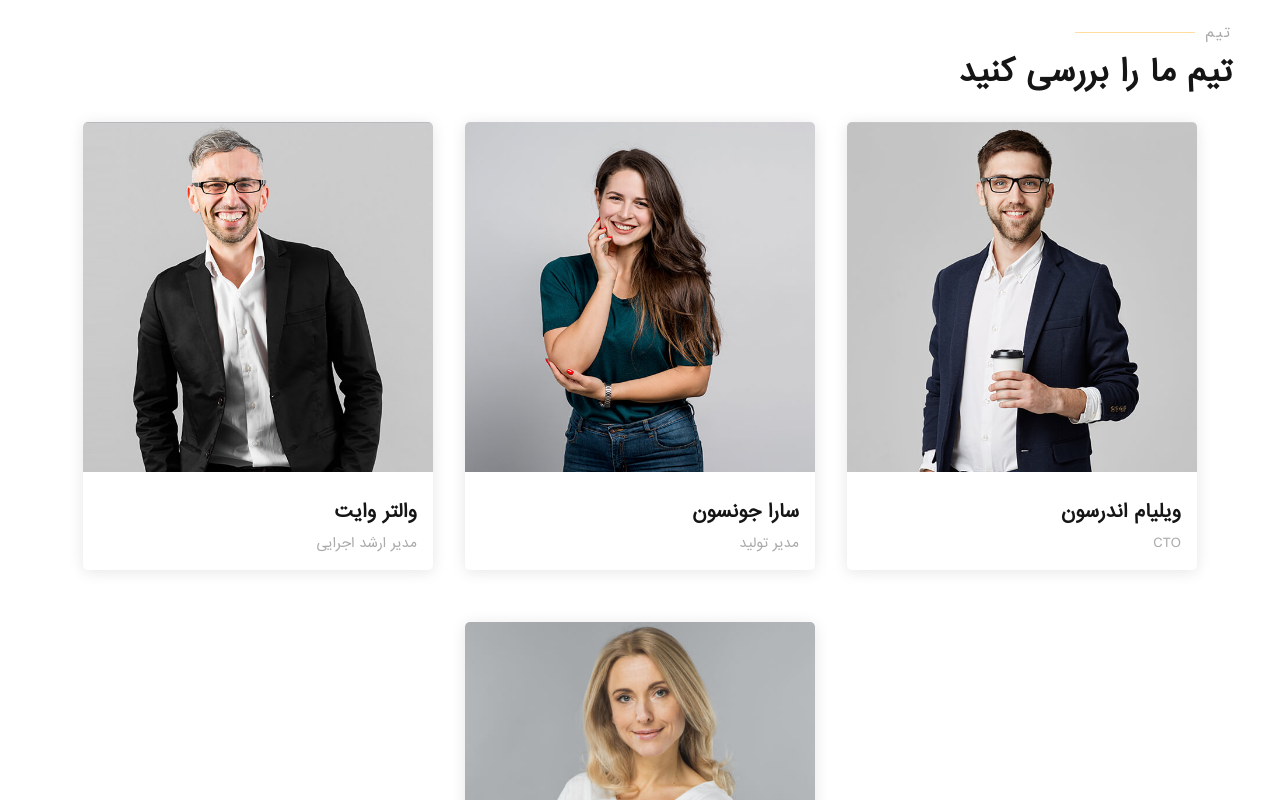
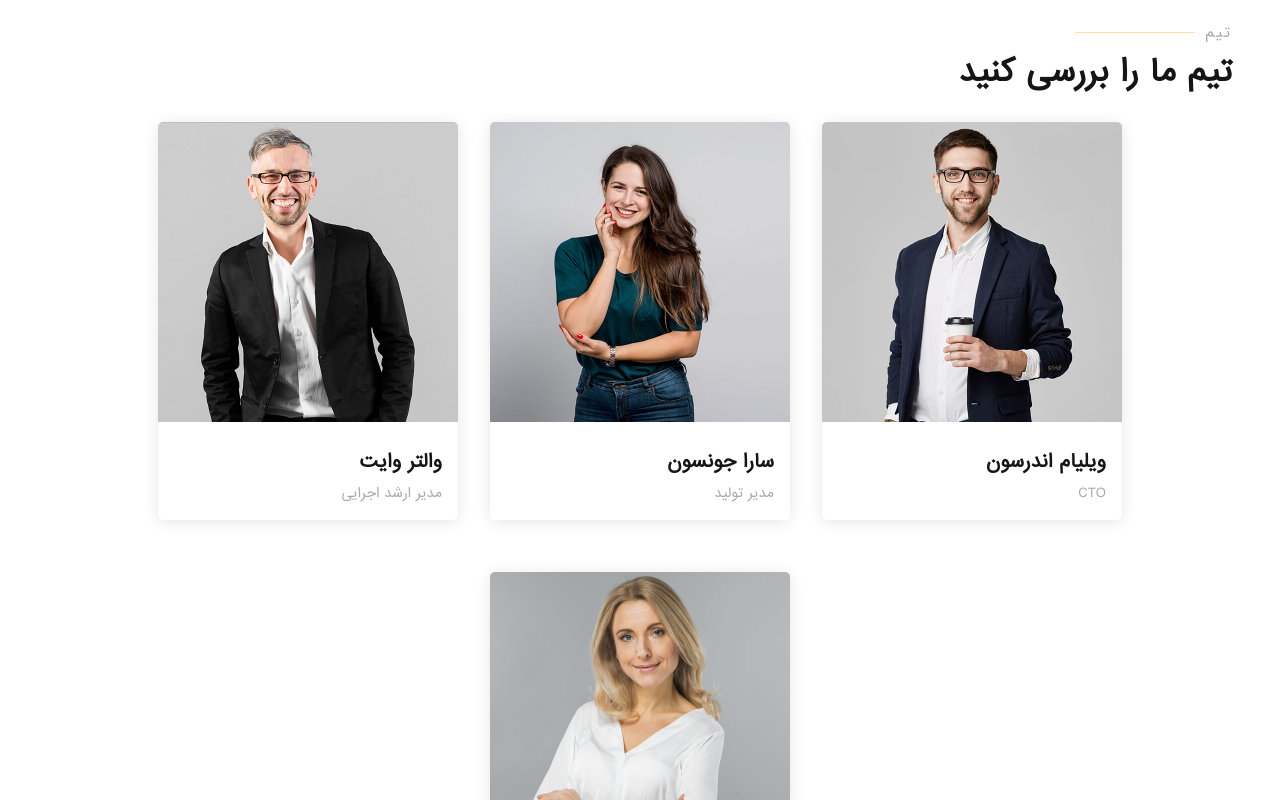
Before and after one commit to DaniyalKT/kasuka, a React (Create React App) app: page / in a window 1280 px wide. Shown: the part 7220-8020 px from the top of the page. Built offline with nearby package versions, Linux system fonts and the light colour scheme.

Commit message:
updated team component

```diff
--- a/src/Components/Team/Team.css
+++ b/src/Components/Team/Team.css
@@ -17,7 +17,7 @@
   margin-bottom: 20px;
   overflow: hidden;
   border-radius: 5px;
-  max-width: 350px;
+  max-width: 300px;
 }
 
 .member-img {
@@ -33,7 +33,7 @@
 
 .social {
   position: absolute;
-  left: 92px;
+  left: 60px;
   right: 0;
   bottom: 30px;
   opacity: 0;
```
